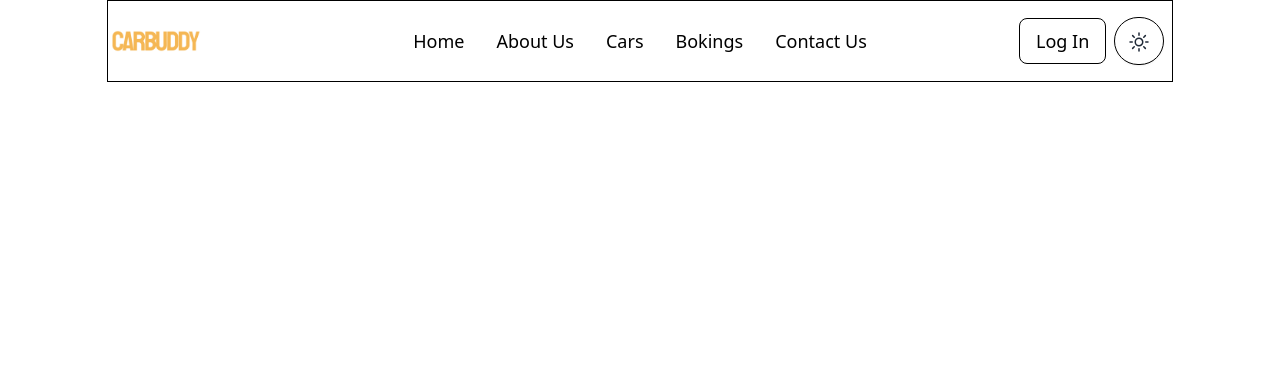
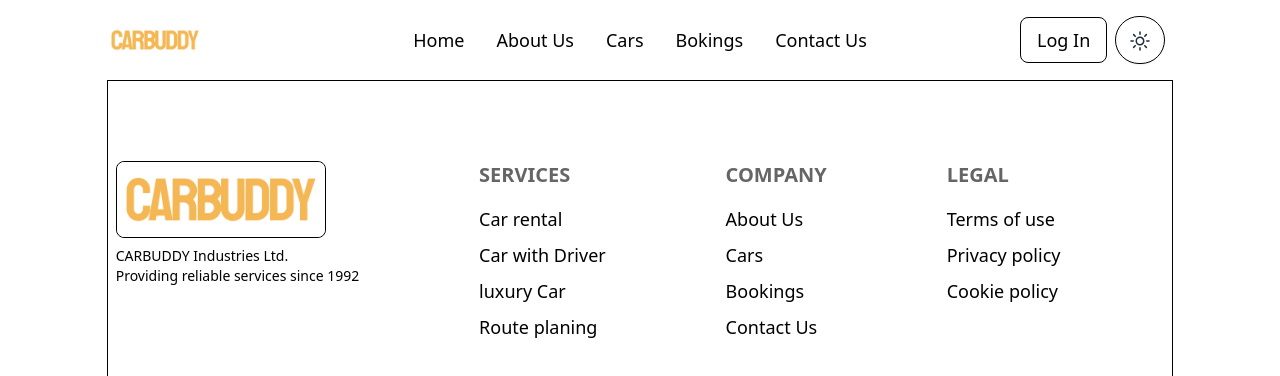
Before and after one commit to jabirstain3/carbuddy, a React (Vite) app: page / in a window 1280 px wide. Shown: the top 376 px of the page. Built offline with nearby package versions, Linux system fonts and the light colour scheme.

Commit message:
added foooter. fixed the visibility of the log in button

```diff
--- a/src/components/layout/HomeLayout.tsx
+++ b/src/components/layout/HomeLayout.tsx
@@ -1,11 +1,13 @@
 import { Outlet } from "react-router-dom";
-import Navbar from "../Navbar";
+import Navbar from "../ui/Navbar";
+import Footer from "../ui/Footer";
 
 const HomeLayout = () => {
     return (
         <section className="w-11/12 xl:w-10/12 mx-auto">
-            <Navbar/>
+            <Navbar />
             <Outlet />
+            <Footer />
         </section>
     );
 };
--- /dev/null
+++ b/src/components/ui/Footer.tsx
@@ -0,0 +1,86 @@
+
+// const Footer = () => {
+//     return (
+//         <footer className="border footer px-2 py-10 lg:py-20">
+//             <aside>
+//                 <div className="border rounded-lg">
+//                     <img src="../../src/assets/logo/carbuddyLight.png" alt="CarBuddy logo" className="w-52 rounded-lg dark:hidden" />
+
+//                     <img src="../../src/assets/logo/carbuddyDark.png" alt="CarBuddy logo" className="w-52 hidden rounded-lg dark:inline" />
+//                 </div>
+//                 <p>CARBUDDY Industries Ltd.<br />Providing reliable services since 1992</p>
+//             </aside>
+
+//             <nav className="text-based dark:text-base font-medium text-lg">
+//                 <h6 className="footer-title font-semibold text-xl">Services</h6>
+
+//                 <a className="link link-hover hover:text-scnd active:text-scnd" href="#">Car rental</a>
+//                 <a className="link link-hover hover:text-scnd active:text-scnd" href="#">Car with Driver</a>
+//                 <a className="link link-hover hover:text-scnd active:text-scnd" href="#">luxury Car</a>
+//                 <a className="link link-hover hover:text-scnd active:text-scnd" href="#">Route planing</a>
+//             </nav>
+
+//             <nav className="text-based dark:text-base font-medium text-lg">
+//                 <h6 className="footer-title font-semibold text-xl">Company</h6>
+
+//                 <a className="link link-hover hover:text-scnd active:text-scnd" href="#">About Us</a>
+//                 <a className="link link-hover hover:text-scnd active:text-scnd" href="#">Cars</a>
+//                 <a className="link link-hover hover:text-scnd active:text-scnd" href="#">Bookings</a>
+//                 <a className="link link-hover hover:text-scnd active:text-scnd" href="#">Contact Us</a>
+//             </nav>
+
+//             <nav className="text-based dark:text-base font-medium text-lg">
+//                 <h6 className="footer-title font-semibold text-xl">Legal</h6>
+
+//                 <a className="link link-hover hover:text-scnd active:text-scnd" href="#">Terms of use</a>
+//                 <a className="link link-hover hover:text-scnd active:text-scnd" href="#">Privacy policy</a>
+//                 <a className="link link-hover hover:text-scnd active:text-scnd" href="#">Cookie policy</a>
+//             </nav>
+//         </footer>
+//     );
+// };
+
+// export default Footer;
+
+const Footer = () => {
+    return (
+        <footer className="border footer px-2 py-10 lg:py-20 ">
+            <aside>
+                <div className="border rounded-lg">
+                    <img src="../../src/assets/logo/carbuddyLight.png" alt="CarBuddy logo" className="w-52 rounded-lg dark:hidden" />
+
+                    <img src="../../src/assets/logo/carbuddyDark.png" alt="CarBuddy logo" className="w-52 hidden rounded-lg dark:inline" />
+                </div>
+                <p>CARBUDDY Industries Ltd.<br />Providing reliable services since 1992</p>
+            </aside>
+
+            <nav className="text-based dark:text-base font-medium text-lg">
+                <h6 className="footer-title font-semibold text-xl">Services</h6>
+
+                <a className="link link-hover hover:text-scnd active:text-scnd" href="#">Car rental</a>
+                <a className="link link-hover hover:text-scnd active:text-scnd" href="#">Car with Driver</a>
+                <a className="link link-hover hover:text-scnd active:text-scnd" href="#">luxury Car</a>
+                <a className="link link-hover hover:text-scnd active:text-scnd" href="#">Route planing</a>
+            </nav>
+
+            <nav className="text-based dark:text-base font-medium text-lg">
+                <h6 className="footer-title font-semibold text-xl">Company</h6>
+
+                <a className="link link-hover hover:text-scnd active:text-scnd" href="#">About Us</a>
+                <a className="link link-hover hover:text-scnd active:text-scnd" href="#">Cars</a>
+                <a className="link link-hover hover:text-scnd active:text-scnd" href="#">Bookings</a>
+                <a className="link link-hover hover:text-scnd active:text-scnd" href="#">Contact Us</a>
+            </nav>
+
+            <nav className="text-based dark:text-base font-medium text-lg">
+                <h6 className="footer-title font-semibold text-xl">Legal</h6>
+
+                <a className="link link-hover hover:text-scnd active:text-scnd" href="#">Terms of use</a>
+                <a className="link link-hover hover:text-scnd active:text-scnd" href="#">Privacy policy</a>
+                <a className="link link-hover hover:text-scnd active:text-scnd" href="#">Cookie policy</a>
+            </nav>
+        </footer>
+    );
+};
+
+export default Footer;
--- a/src/components/Navbar.tsx
+++ b/src/components/ui/Navbar.tsx
@@ -1,5 +1,5 @@
 // import { Link } from "react-router";
-import ThemeProvider from "../theme/Theme";
+import ThemeProvider from "../../theme/Theme";
 
 const Navbar = () => {
     const manu = <>
@@ -11,12 +11,12 @@ const Navbar = () => {
         <li><a className="hover:bg-scnd hover:text-based active:text-scnd" href="/" >Contact Us</a></li>
     </>
     return (
-        <div className="border w-full navbar mx-auto px-0">
-            <div className="navbar-start">
+        <div className="w-full navbar mx-auto px-0">
+            <div className="navbar-start ">
                 <img src="../../src/assets/logo/carbuddyLight.png" alt="CarBuddy logo" className="w-24 dark:hidden" />
                 <img src="../../src/assets/logo/carbuddyDark.png" alt="CarBuddy logo" className="w-24 hidden dark:inline" />
             </div>
-            <div className="navbar-center hidden md:flex">
+            <div className="navbar-center hidden lg:flex">
                 <ul className="menu menu-horizontal px-1 text-based dark:text-base font-medium text-lg">
                     {manu}
                 </ul>
@@ -27,7 +27,7 @@ const Navbar = () => {
                     <li ><ThemeProvider/></li>
                 </ul>
                 <details className="dropdown dropdown-end">
-                    <summary tabIndex={0} role="button" className="btn btn-ghost md:hidden p-3 bg-base dark:bg-based border rounded-full border-based dark:border-base hover:bg-scnd dark:hover:bg-scnd">
+                    <summary tabIndex={0} role="button" className="btn btn-ghost lg:hidden p-3 bg-base dark:bg-based border rounded-full border-based dark:border-base hover:bg-scnd dark:hover:bg-scnd">
                         <svg
                         xmlns="http://www.w3.org/2000/svg"
                         className="h-5 w-5"
@@ -43,6 +43,7 @@ const Navbar = () => {
                     </summary>
 
                     <ul tabIndex={0} className="menu dropdown-content font-medium mt-3 bg-acn rounded-box z-[1] w-36 p-2 shadow">
+                        <li><a className="hover:bg-scnd hover:text-based active:text-scnd md:hidden" href="/" >Log In</a></li>
                         {manu}
                     </ul>
                 </details>
```
